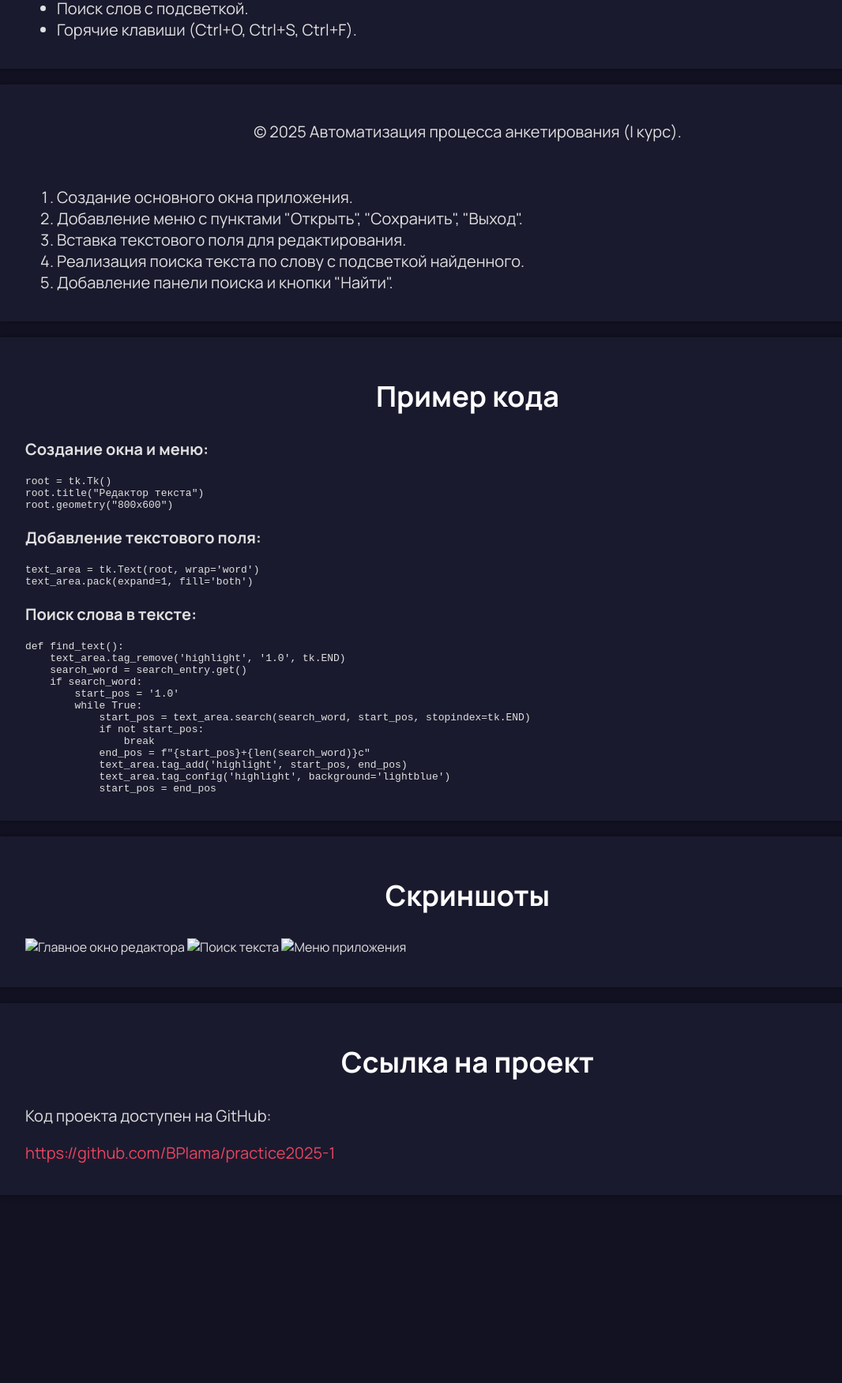
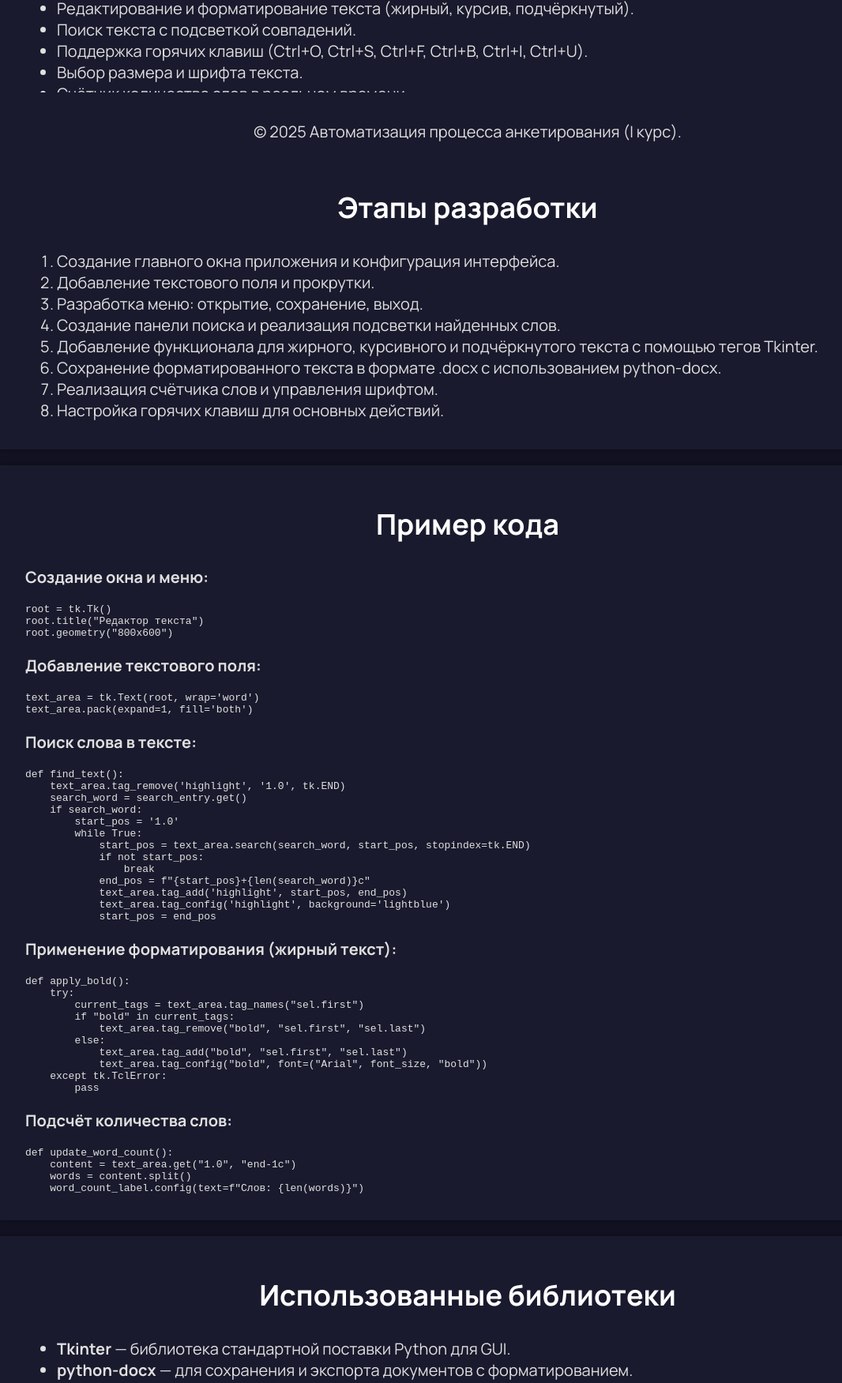
Before and after one commit to BPlama/practice2025-1, a plain HTML site: page site/editor.html in a window 1280 px wide. Shown: the part 584-2335 px from the top of the page at 79% size, without its empty margins (48-1114 px from the left). Before the commit the page ends 2225 px from the top, so only its background shows below. Drawn offline with Linux system fonts and the light colour scheme.

Commit message:
Обновление информации в отчёте

```diff
--- a/site/editor.html
+++ b/site/editor.html
@@ -70,29 +70,36 @@
 <section>
   <h1 class="center-text">Описание проекта</h1>
   <div class="left-margin">
-            <p>Редактор текста на Python — это часть проектной практики, направленная на изучение языка Python и библиотеки <strong>Tkinter</strong> для создания GUI-приложений.</p>
-            <p>Возможности редактора:</p>
+    <p>Текстовый редактор на Python создан в рамках проектной практики и демонстрирует возможности языка <strong>Python</strong> и библиотеки <strong>Tkinter</strong> для создания GUI-приложений. Проект также использует библиотеку <strong>python-docx</strong> для экспорта в формат .docx.</p>
+    <p><strong>Функциональность редактора:</strong></p>
     <ul>
-        <li>Открытие и сохранение файлов.</li>
-        <li>Редактирование текста в окне.</li>
-        <li>Поиск слов с подсветкой.</li>
-        <li>Горячие клавиши (Ctrl+O, Ctrl+S, Ctrl+F).</li>
+      <li>Открытие и сохранение файлов (.txt, .docx).</li>
+      <li>Редактирование и форматирование текста (жирный, курсив, подчёркнутый).</li>
+      <li>Поиск текста с подсветкой совпадений.</li>
+      <li>Поддержка горячих клавиш (Ctrl+O, Ctrl+S, Ctrl+F, Ctrl+B, Ctrl+I, Ctrl+U).</li>
+      <li>Выбор размера и шрифта текста.</li>
+      <li>Счётчик количества слов в реальном времени.</li>
     </ul>
   </div>
 </section>
+
 
 <section>
   <h1 class="center-text">Этапы разработки</h1>
   <div class="left-margin">
     <ol>
-        <li>Создание основного окна приложения.</li>
-        <li>Добавление меню с пунктами "Открыть", "Сохранить", "Выход".</li>
-        <li>Вставка текстового поля для редактирования.</li>
-        <li>Реализация поиска текста по слову с подсветкой найденного.</li>
-        <li>Добавление панели поиска и кнопки "Найти".</li>
+      <li>Создание главного окна приложения и конфигурация интерфейса.</li>
+      <li>Добавление текстового поля и прокрутки.</li>
+      <li>Разработка меню: открытие, сохранение, выход.</li>
+      <li>Создание панели поиска и реализация подсветки найденных слов.</li>
+      <li>Добавление функционала для жирного, курсивного и подчёркнутого текста с помощью тегов Tkinter.</li>
+      <li>Сохранение форматированного текста в формате .docx с использованием python-docx.</li>
+      <li>Реализация счётчика слов и управления шрифтом.</li>
+      <li>Настройка горячих клавиш для основных действий.</li>
     </ol>
   </div>
 </section>
+
 
 <section>
 <h1 class="center-text">Пример кода</h1>
@@ -120,17 +127,49 @@ text_area.pack(expand=1, fill='both')</code></pre>
             text_area.tag_add('highlight', start_pos, end_pos)
             text_area.tag_config('highlight', background='lightblue')
             start_pos = end_pos</code></pre>
+
+    <p><strong>Применение форматирования (жирный текст):</strong></p>
+<pre><code>def apply_bold():
+    try:
+        current_tags = text_area.tag_names("sel.first")
+        if "bold" in current_tags:
+            text_area.tag_remove("bold", "sel.first", "sel.last")
+        else:
+            text_area.tag_add("bold", "sel.first", "sel.last")
+            text_area.tag_config("bold", font=("Arial", font_size, "bold"))
+    except tk.TclError:
+        pass</code></pre>
+
+    <p><strong>Подсчёт количества слов:</strong></p>
+    <pre><code>def update_word_count():
+    content = text_area.get("1.0", "end-1c")
+    words = content.split()
+    word_count_label.config(text=f"Слов: {len(words)}")</code></pre>
+
 </div>
 </section>
 
 <section>
+  <h1 class="center-text">Использованные библиотеки</h1>
+  <div class="left-margin">
+    <ul>
+      <li><strong>Tkinter</strong> — библиотека стандартной поставки Python для GUI.</li>
+      <li><strong>python-docx</strong> — для сохранения и экспорта документов с форматированием.</li>
+    </ul>
+  </div>
+</section>
+
+
+<section>
 <h1 class="center-text">Скриншоты</h1>
 <div class="left-margin">
-    <img src="images/editor_1.png" alt="Главное окно редактора" width="600" style="margin-bottom: 20px;">
-    <img src="images/editor_2.png" alt="Поиск текста" width="600" style="margin-bottom: 20px;">
-    <img src="images/editor_3.png" alt="Меню приложения" width="600">
+    <img src="images/editor/search_system.jpg" alt="Поиск текста" width="550" style="margin-bottom: 20px;">
+    <img src="images/editor/text_forms.jpg" alt="Форматирование текста" width="550" style="margin-bottom: 20px;">
+    <img src="images/editor/docx_example.jpg" alt="Главное окно редактора" width="550" style="margin-bottom: 20px;">
 </div>
 </section>
+
+
 
 <section>
 <h1 class="center-text">Ссылка на проект</h1>
```
Also changed, not shown: 1 other file. Lines whose indentation alone changed are shown as unchanged.
